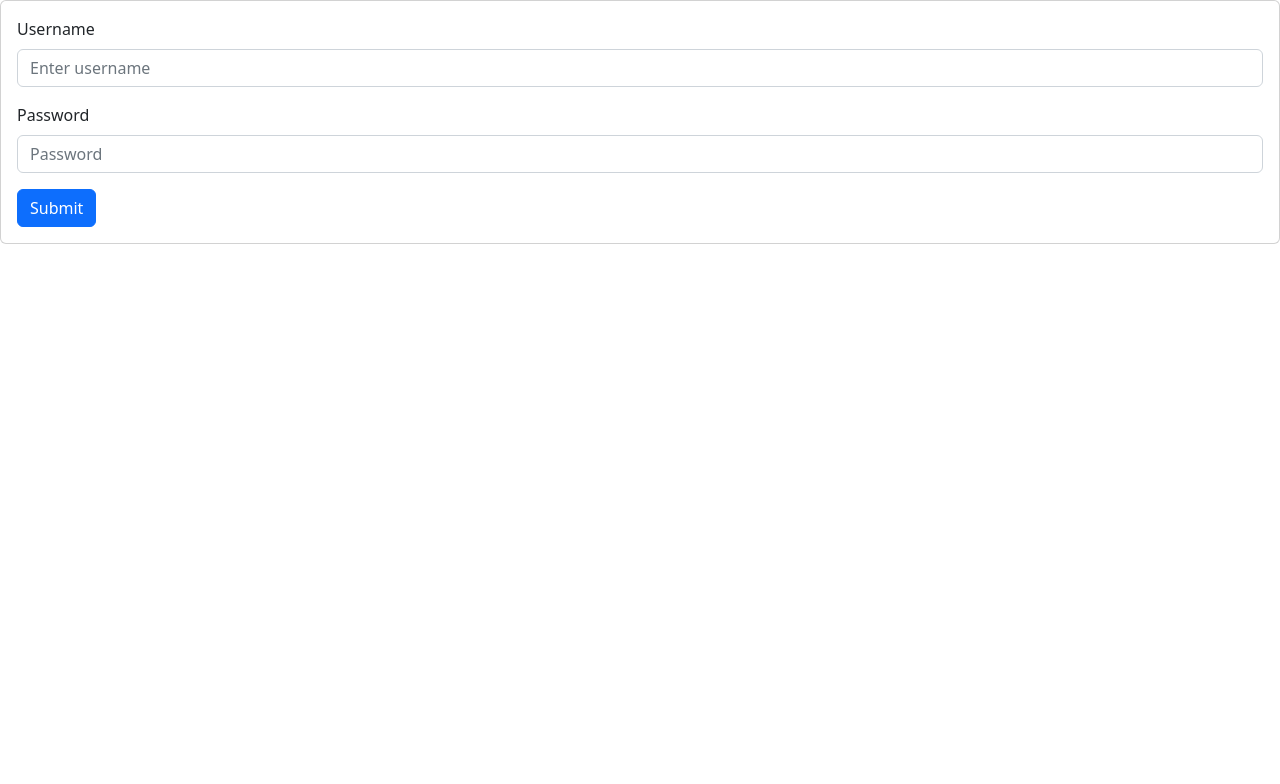
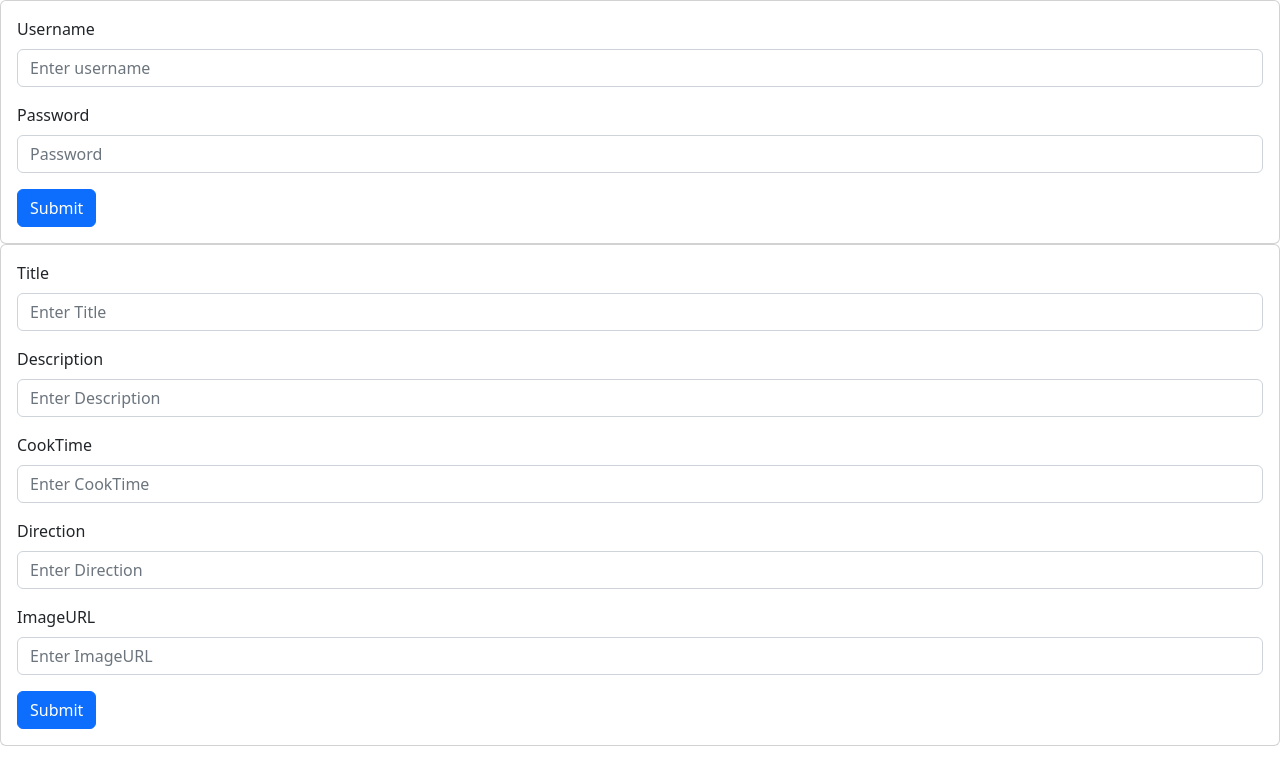
Before and after one commit to oprthrtn/YummyCooking_frontend, a React (Create React App) app: page / in a window 1280 px wide. Shown: the top 784 px of the page. Built offline with nearby package versions, Linux system fonts and the light colour scheme.

Commit message:
Сверстана страница создания кулинарного рецепта.

```diff
--- a/src/App.js
+++ b/src/App.js
@@ -1,9 +1,11 @@
 import './App.css';
 import AuthPage from './pages/authPage';
+import CreateRecipePage from './pages/CreateRecipePage';
 function App() {
   return (
     <div className="App">
       <AuthPage/>
+      <CreateRecipePage/>
     </div>
   );
 }
--- /dev/null
+++ b/src/pages/CreateRecipePage.jsx
@@ -0,0 +1,44 @@
+import Button from 'react-bootstrap/Button';
+import Form from 'react-bootstrap/Form';
+import Card from 'react-bootstrap/Card';
+
+function CreateRecipePage() {
+    return (
+        <Card>
+            <Card.Body>
+                <Form>
+                    <Form.Group className="mb-3" controlId="formBasicTitle">
+                        <Form.Label>Title</Form.Label>
+                        <Form.Control type="Title" placeholder="Enter Title" />
+                    </Form.Group>
+
+                    <Form.Group className="mb-3" controlId="formBasicDescription">
+                        <Form.Label>Description</Form.Label>
+                        <Form.Control type="Description" placeholder="Enter Description" />
+                    </Form.Group>
+
+                    <Form.Group className="mb-3" controlId="formBasicCookTime">
+                        <Form.Label>CookTime</Form.Label>
+                        <Form.Control type="CookTime" placeholder="Enter CookTime" />
+                    </Form.Group>
+
+                    <Form.Group className="mb-3" controlId="formBasicDirection">
+                        <Form.Label>Direction</Form.Label>
+                        <Form.Control type="Direction" placeholder="Enter Direction" />
+                    </Form.Group>
+
+                    <Form.Group className="mb-3" controlId="formBasicImageURL">
+                        <Form.Label>ImageURL</Form.Label>
+                        <Form.Control type="ImageURL" placeholder="Enter ImageURL" />
+                    </Form.Group>
+
+                    <Button variant="primary" type="submit">
+                        Submit
+                    </Button>
+                </Form>
+            </Card.Body>
+        </Card>
+    )
+}
+
+export default CreateRecipePage;
```
